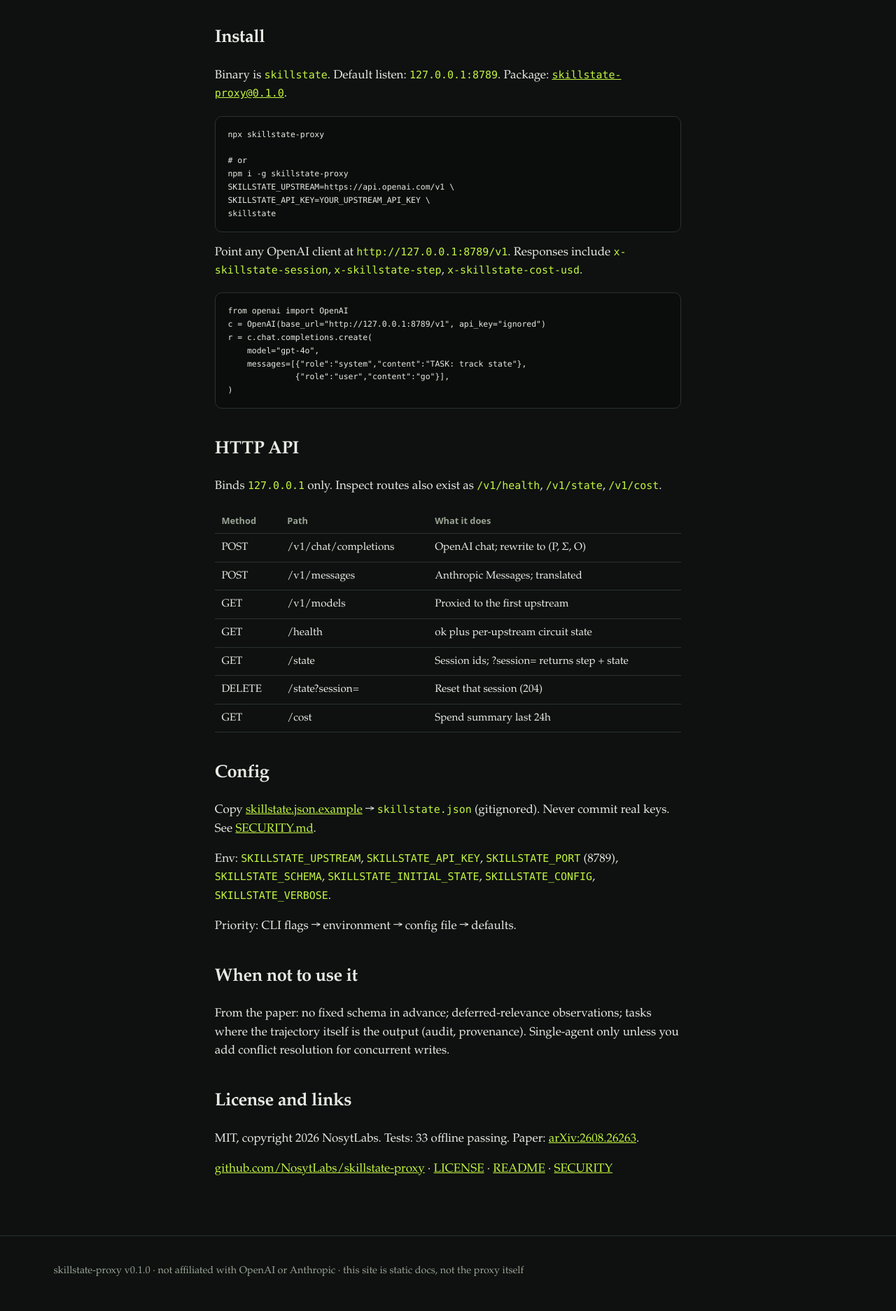
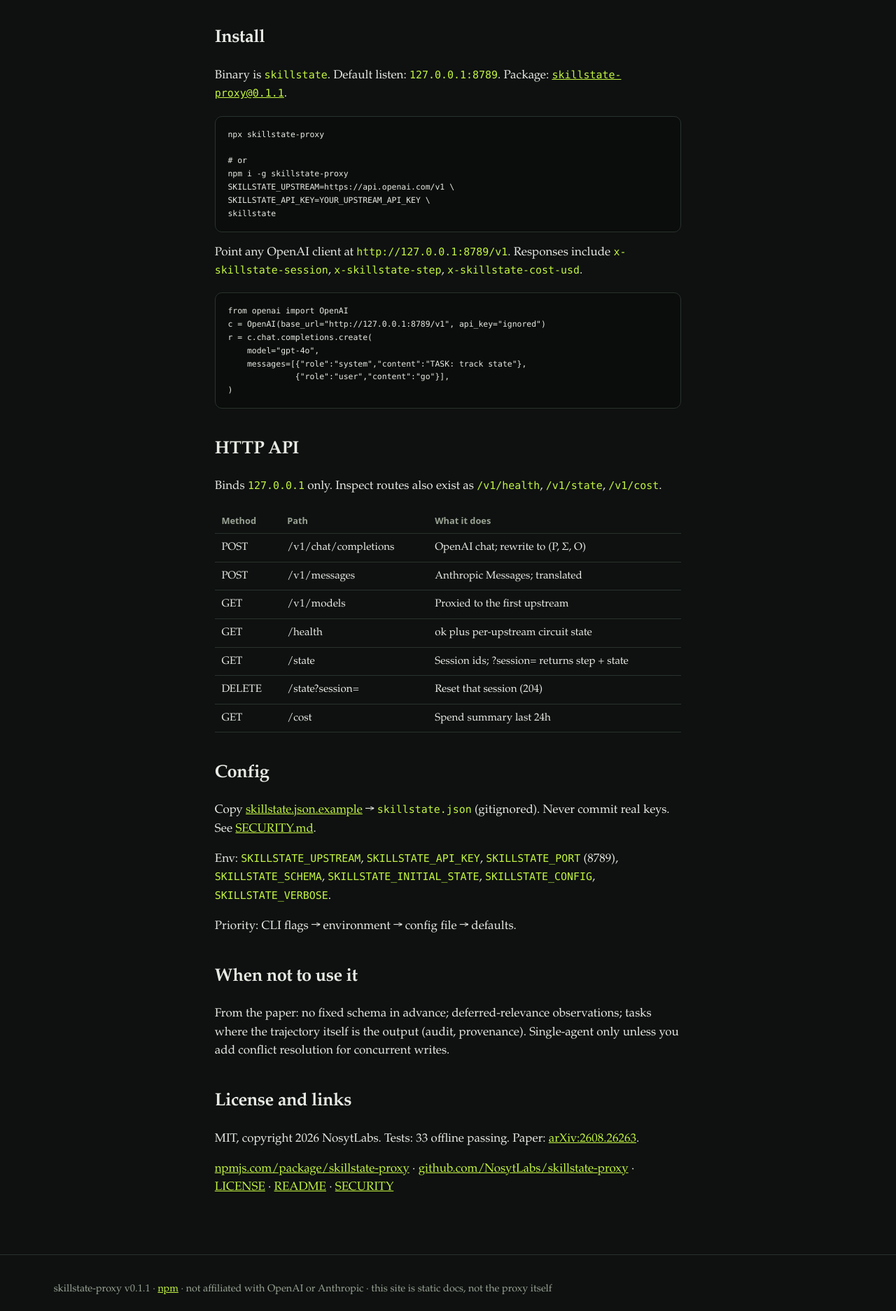
Before and after one commit to NosytLabs/skillstate-proxy, a website: page docs/index.html in a window 1280 px wide. Shown: the part 3646-5520 px from the top of the page at 70% size. Drawn offline with Linux system fonts and the light colour scheme.

Commit message:
v0.1.1: published npm links, honest claims, drop keyword spam
- README: npm/docs/github links at top; 91% re-run numbers; no 'pays for itself' / fake production SLA
- docs: npm CTA already live; footer + license links include npmjs
- package: 0.1.1, 10 keywords (was 50+ SEO dump)
- GitHub about homepage → npm package

```diff
--- a/docs/index.html
+++ b/docs/index.html
@@ -131,7 +131,7 @@
     </section>
     <section id="install">
       <h2>Install</h2>
-      <p>Binary is <code>skillstate</code>. Default listen: <code>127.0.0.1:8789</code>. Package: <a href="https://www.npmjs.com/package/skillstate-proxy"><code>skillstate-proxy@0.1.0</code></a>.</p>
+      <p>Binary is <code>skillstate</code>. Default listen: <code>127.0.0.1:8789</code>. Package: <a href="https://www.npmjs.com/package/skillstate-proxy"><code>skillstate-proxy@0.1.1</code></a>.</p>
       <pre><code>npx skillstate-proxy
 
 # or
@@ -179,11 +179,11 @@
     <section>
       <h2>License and links</h2>
       <p>MIT, copyright 2026 NosytLabs. Tests: 33 offline passing. Paper: <a href="https://arxiv.org/abs/2608.26263">arXiv:2608.26263</a>.</p>
-      <p><a href="https://github.com/NosytLabs/skillstate-proxy">github.com/NosytLabs/skillstate-proxy</a> · <a href="https://github.com/NosytLabs/skillstate-proxy/blob/main/LICENSE">LICENSE</a> · <a href="https://github.com/NosytLabs/skillstate-proxy/blob/main/README.md">README</a> · <a href="https://github.com/NosytLabs/skillstate-proxy/blob/main/SECURITY.md">SECURITY</a></p>
+      <p><a href="https://www.npmjs.com/package/skillstate-proxy">npmjs.com/package/skillstate-proxy</a> · <a href="https://github.com/NosytLabs/skillstate-proxy">github.com/NosytLabs/skillstate-proxy</a> · <a href="https://github.com/NosytLabs/skillstate-proxy/blob/main/LICENSE">LICENSE</a> · <a href="https://github.com/NosytLabs/skillstate-proxy/blob/main/README.md">README</a> · <a href="https://github.com/NosytLabs/skillstate-proxy/blob/main/SECURITY.md">SECURITY</a></p>
     </section>
   </main>
   <footer>
-    <p>skillstate-proxy v0.1.0 · not affiliated with OpenAI or Anthropic · this site is static docs, not the proxy itself</p>
+    <p>skillstate-proxy v0.1.1 · <a href="https://www.npmjs.com/package/skillstate-proxy">npm</a> · not affiliated with OpenAI or Anthropic · this site is static docs, not the proxy itself</p>
   </footer>
 </body>
 </html>
--- a/src/cli.ts
+++ b/src/cli.ts
@@ -2,7 +2,7 @@
 import { startProxy, DEFAULT_CONFIG, type ProxyConfig } from "./proxy.js";
 import { readFileSync, existsSync } from "node:fs";
 
-const VERSION = "0.1.0";
+const VERSION = "0.1.1";
 
 function printHelp(): void {
   console.log(`
```
Also changed, not shown: package.json (+2 -50 lines), README.md, 1 other file.
